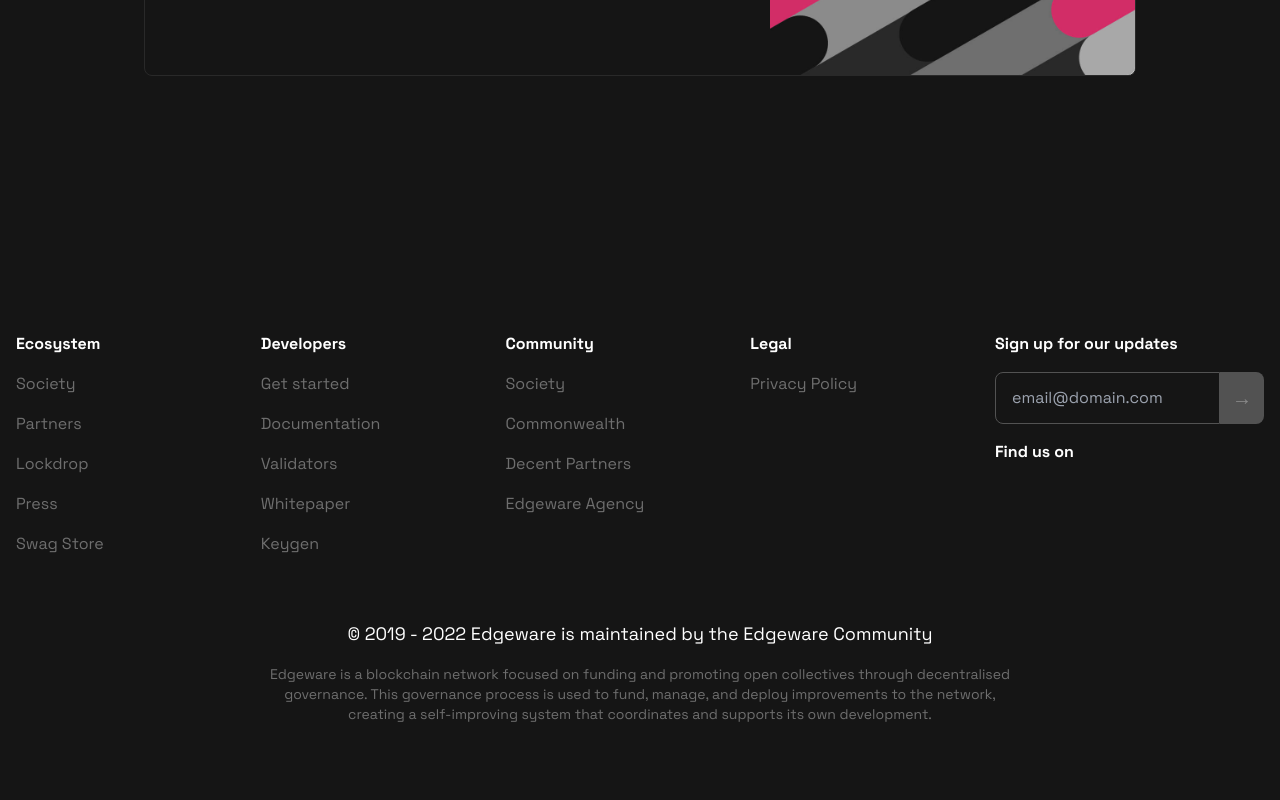
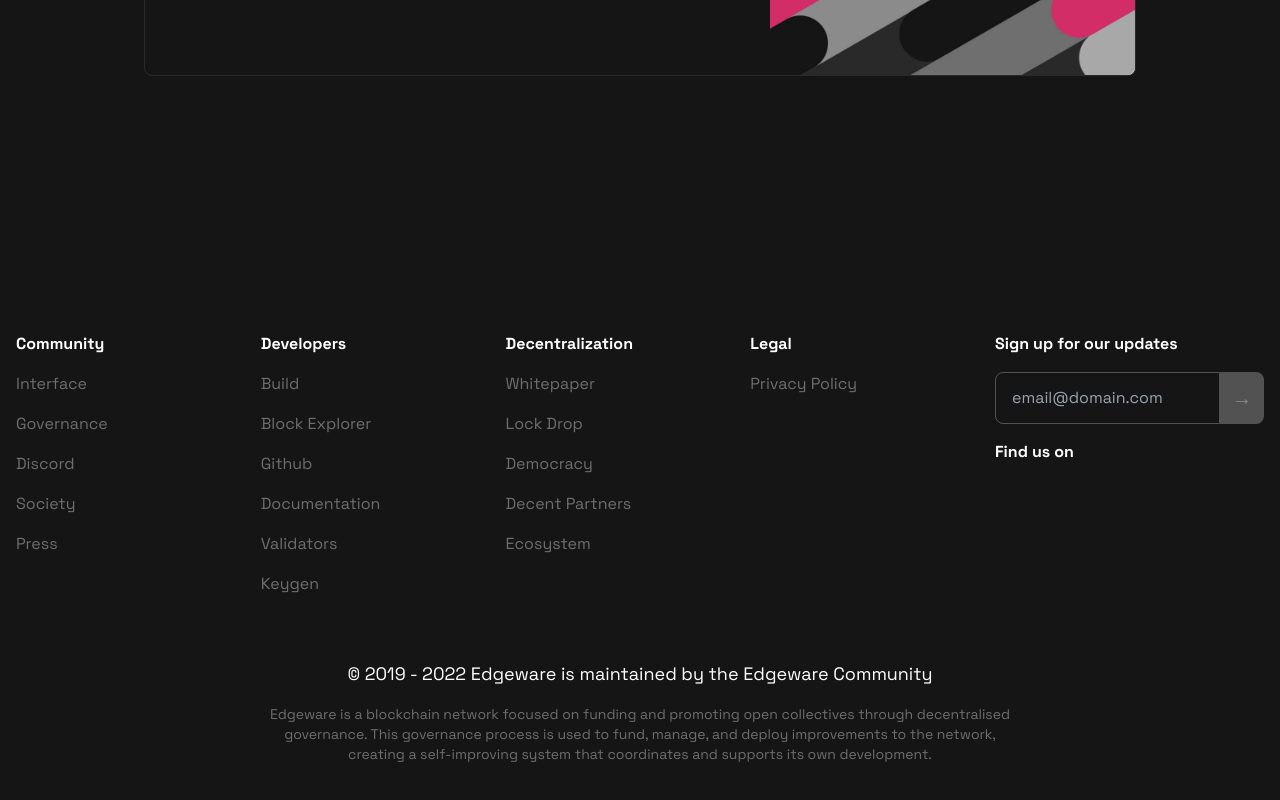
Before and after one commit to edgeware-network/Edgeware-Website, a Next.js app: page /collectives in a window 1280 px wide. Shown: the part 4119-4919 px from the top of the page. Built offline with nearby package versions, Linux system fonts and the light colour scheme; some icons are missing.

Commit message:
Update footer nav entries

```diff
--- a/components/layout/footer/footer-nav-items.ts
+++ b/components/layout/footer/footer-nav-items.ts
@@ -5,33 +5,35 @@ type FooterLinksGroup = {
 
 export const footerLinks: FooterLinksGroup[] = [
   {
-    headline: 'Ecosystem',
+    headline: 'Community',
     items: {
-      Society: '/collectives',
-      Partners: '/partners',
-      Lockdrop: 'https://commonwealth.im/edgeware/stats',
+      Interface: 'https://www.edgeware.app/?rpc=wss%3A%2F%2Fmainnet.edgewa.re#/explorer',
+      Governance: 'https://gov.edgewa.re/',
+      Discord: 'http://edgeware.chat/',
+      Society: '/society',
       Press: '/press',
-      'Swag Store': 'https://edgeware.store/#',
     },
   },
   {
     headline: 'Developers',
     items: {
-      'Get started': '/build',
+      Build: '/build',
+      'Block Explorer': 'https://edgeware.subscan.io/',
+      Github: 'https://github.com/edgeware-network',
       Documentation: 'https://docs.edgeware.wiki/',
       Validators: 'https://docs.edgeware.wiki/quickstart/set-up-a-validator',
-      Whitepaper:
-        'https://arena-attachments.s3.amazonaws.com/4643268/c8d128724f36b716660e4bf21823e760.pdf?1563310093',
       Keygen: '/keygen',
     },
   },
   {
-    headline: 'Community',
+    headline: 'Decentralization',
     items: {
-      Society: '/collectives',
-      Commonwealth: 'https://commonwealth.im/',
+      Whitepaper: '/assets/whitepaper/edgeware-whitepaper.pdf',
+      'Lock Drop':
+        'https://commonwealth.im/edgeware/discussion/102-examining-the-edgeware-lockdrop-gini-coefficients-and-successes',
+      Democracy: 'https://docs.edgeware.wiki/edgeware-stack/governance/',
       'Decent Partners': 'https://www.decent.partners/',
-      'Edgeware Agency': 'https://edgeware.agency/',
+      Ecosystem: '/ecosystem',
     },
   },
   {
```
Also changed, not shown: 1 other file (tests, documents, lock files or other folders).
